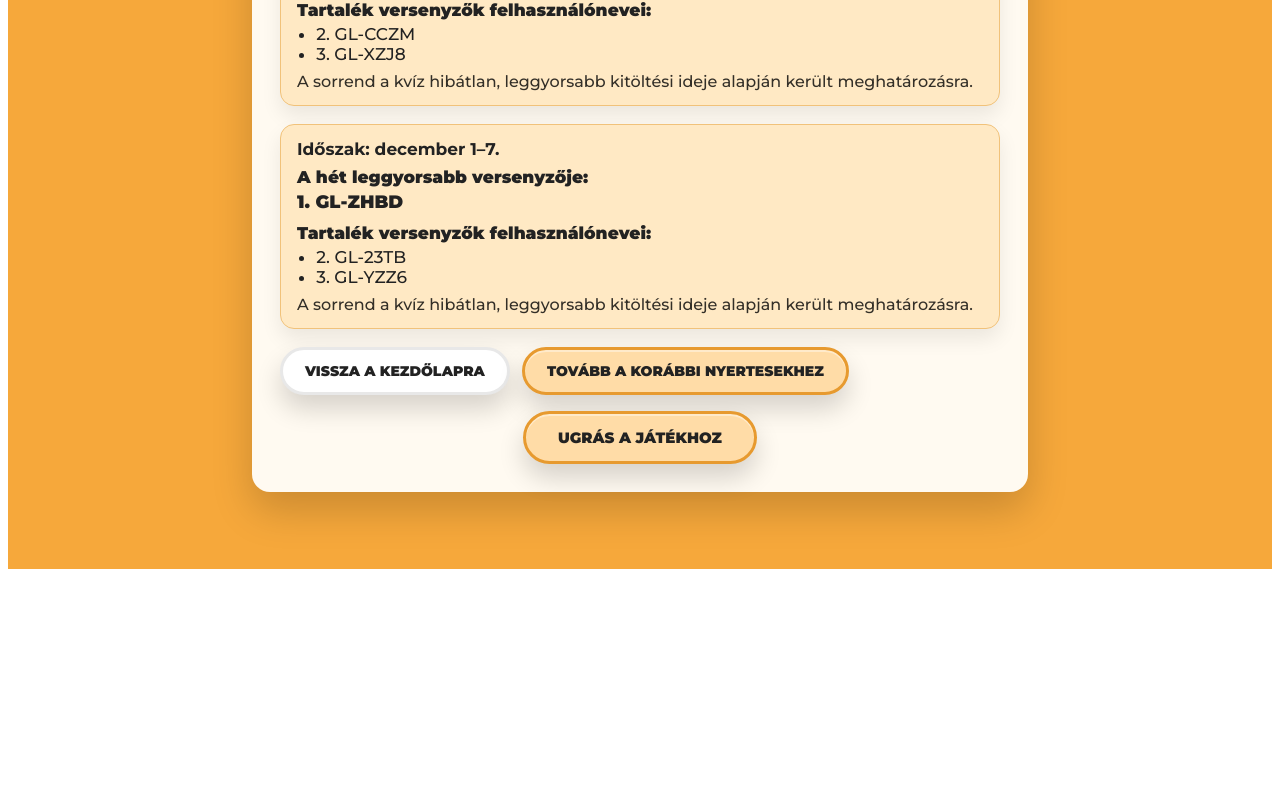
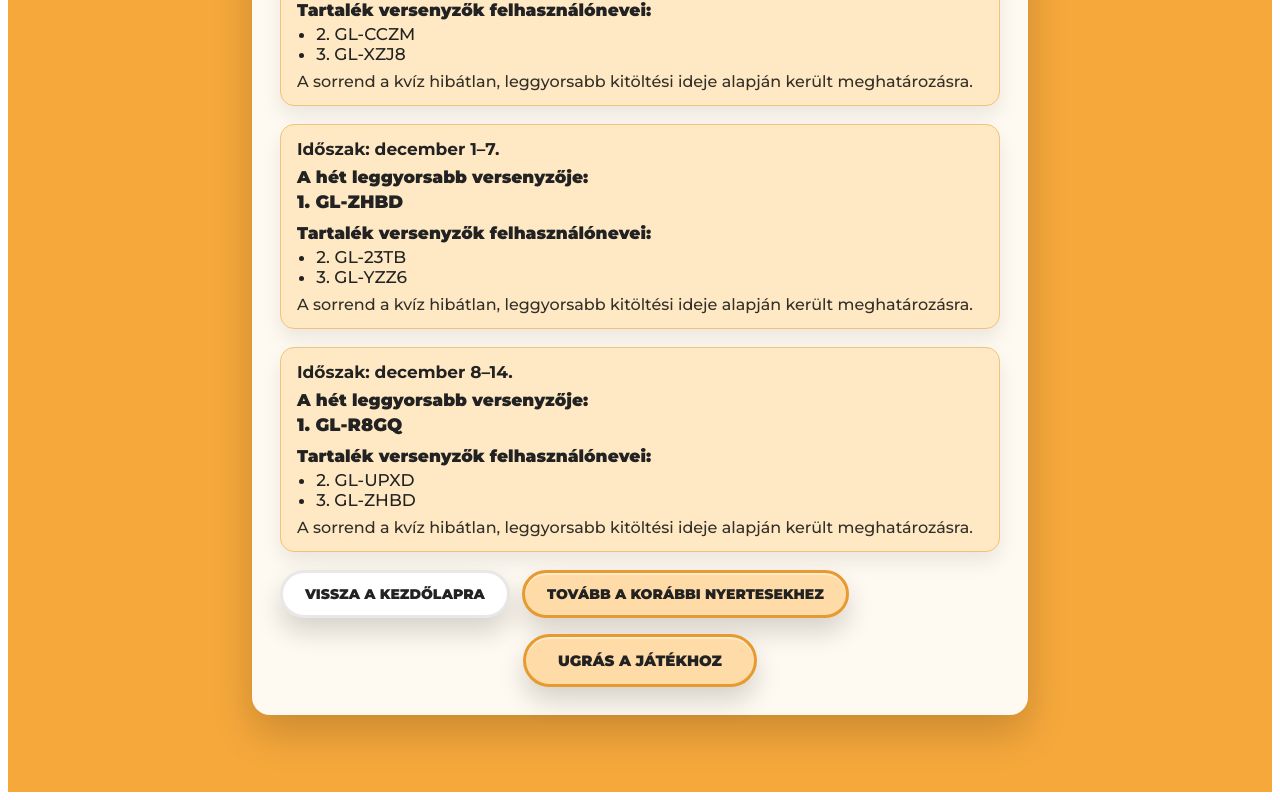
Before and after one commit to Runnerrander/grandlucky-quiz, a Next.js app: page /weekly in a window 1280 px wide. Shown: the part 601-1401 px from the top of the page. Before the commit the page ends 1178 px from the top, so only its background shows below. Built offline with nearby package versions, Linux system fonts and the light colour scheme.

Commit message:
Update weekly fastest contestants (Dec 8–14)

```diff
--- a/pages/weekly.js
+++ b/pages/weekly.js
@@ -41,6 +41,15 @@ export default function WeeklyFastestPage() {
           note:
             "A sorrend a kvíz hibátlan, leggyorsabb kitöltési ideje alapján került meghatározásra.",
         },
+        {
+          weekLabel: "Időszak: december 8–14.",
+          fastestTitle: "A hét leggyorsabb versenyzője:",
+          fastestUser: "1. GL-R8GQ",
+          backupsTitle: "Tartalék versenyzők felhasználónevei:",
+          backupsUsers: ["2. GL-UPXD", "3. GL-ZHBD"],
+          note:
+            "A sorrend a kvíz hibátlan, leggyorsabb kitöltési ideje alapján került meghatározásra.",
+        },
       ],
       backHome: "VISSZA A KEZDŐLAPRA",
       toWinners: "TOVÁBB A KORÁBBI NYERTESEKHEZ",
@@ -77,6 +86,15 @@ export default function WeeklyFastestPage() {
           fastestUser: "1. GL-ZHBD",
           backupsTitle: "Usernames of the backup contestants:",
           backupsUsers: ["2. GL-23TB", "3. GL-YZZ6"],
+          note:
+            "The order is based on the fastest perfect completion time of the trivia quiz.",
+        },
+        {
+          weekLabel: "Period: Dec. 8–14",
+          fastestTitle: "Fastest contestant of the week:",
+          fastestUser: "1. GL-R8GQ",
+          backupsTitle: "Usernames of the backup contestants:",
+          backupsUsers: ["2. GL-UPXD", "3. GL-ZHBD"],
           note:
             "The order is based on the fastest perfect completion time of the trivia quiz.",
         },
```
